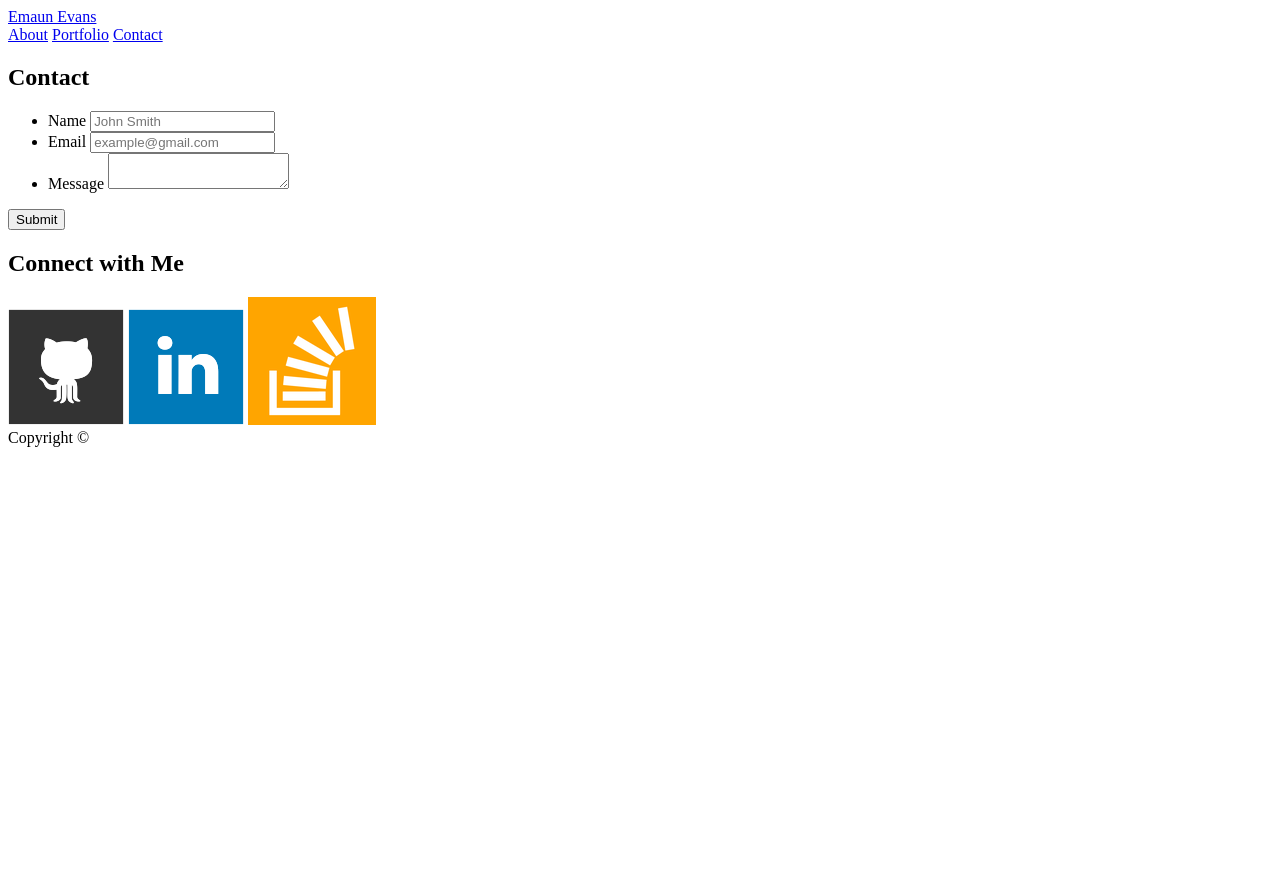
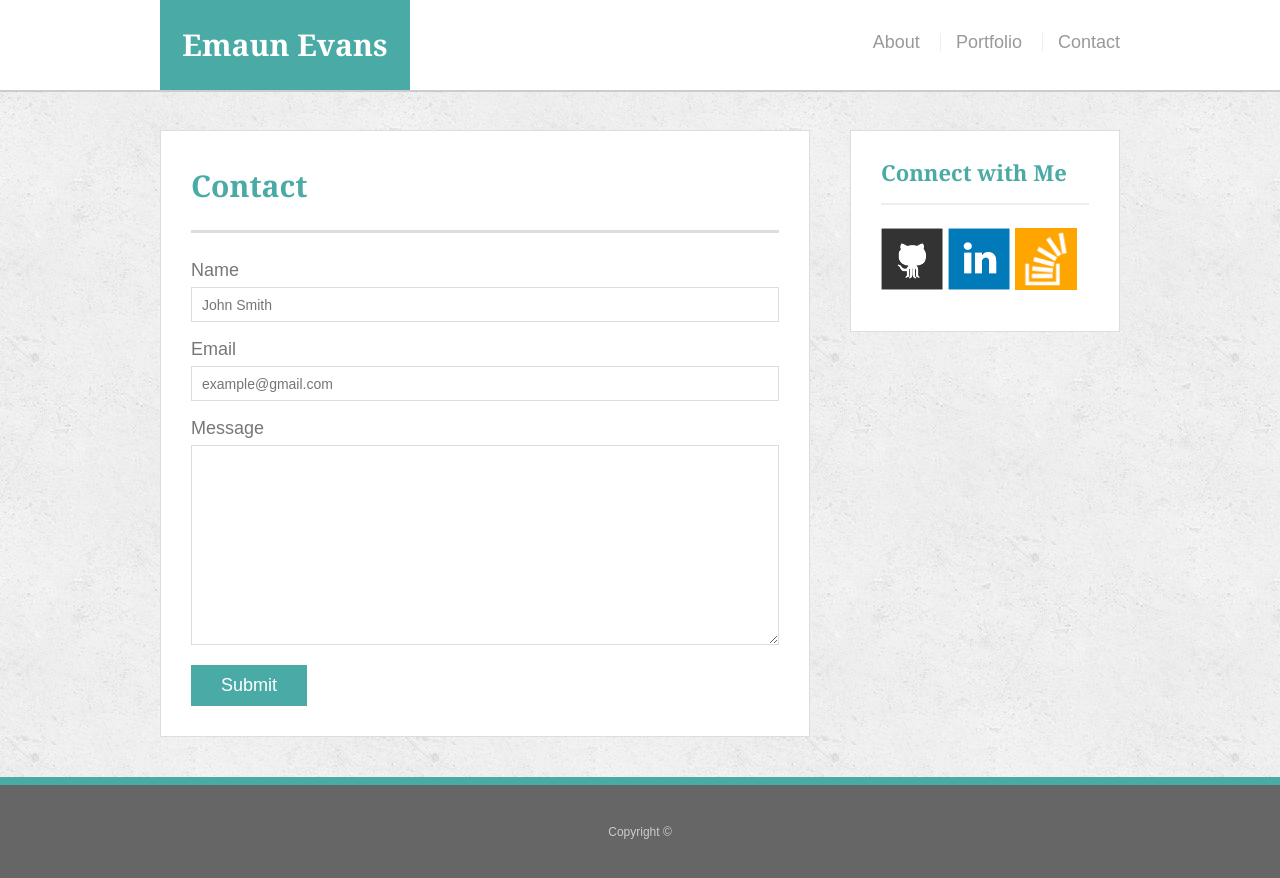
Before and after one commit to emaunevans/Responsive-Portfolio, a plain HTML site: page contact.html in a window 1280 px wide. Before the commit the page ends 800 px from the top, so only its background shows below. Drawn offline with Linux system fonts and the light colour scheme; files that its build step writes are made by us from their sources; files whose address does not match are found by name.

Commit message:
working code

```diff
--- /dev/null
+++ b/assets/css/reset.css
@@ -0,0 +1,134 @@
+/* http://meyerweb.com/eric/tools/css/reset/
+   v2.0 | 20110126
+   License: none (public domain)
+*/
+
+html,
+body,
+div,
+span,
+applet,
+object,
+iframe,
+h1,
+h2,
+h3,
+h4,
+h5,
+h6,
+p,
+blockquote,
+pre,
+a,
+abbr,
+acronym,
+address,
+big,
+cite,
+code,
+del,
+dfn,
+em,
+img,
+ins,
+kbd,
+q,
+s,
+samp,
+small,
+strike,
+strong,
+sub,
+sup,
+tt,
+var,
+b,
+u,
+i,
+center,
+dl,
+dt,
+dd,
+ol,
+ul,
+li,
+fieldset,
+form,
+label,
+legend,
+table,
+caption,
+tbody,
+tfoot,
+thead,
+tr,
+th,
+td,
+article,
+aside,
+canvas,
+details,
+embed,
+figure,
+figcaption,
+footer,
+header,
+hgroup,
+menu,
+nav,
+output,
+ruby,
+section,
+summary,
+time,
+mark,
+audio,
+video {
+  padding: 0;
+  margin: 0;
+  font: inherit;
+  font-size: 100%;
+  vertical-align: baseline;
+  border: 0;
+}
+/* HTML5 display-role reset for older browsers */
+article,
+aside,
+details,
+figcaption,
+figure,
+footer,
+header,
+hgroup,
+menu,
+nav,
+section {
+  display: block;
+}
+
+body {
+  line-height: 1;
+}
+
+ol,
+ul {
+  list-style: none;
+}
+
+blockquote,
+q {
+  quotes: none;
+}
+
+blockquote:before,
+blockquote:after,
+q:before,
+q:after {
+  content: "";
+  content: none;
+}
+
+table {
+  border-spacing: 0;
+  border-collapse: collapse;
+}
--- /dev/null
+++ b/assets/css/style.css
@@ -0,0 +1,268 @@
+body {
+    font-family: Arial, "Helvetica Neue", Helvetica, sans-serif;
+    font-size: 18px;
+    line-height: 34px;
+    color: #777;
+    background: url("../images/concrete_seamless.png");
+  }
+
+  * {
+    box-sizing: border-box;
+  }
+
+  /* general */
+
+  .container {
+    width: 100%;
+    max-width: 960px;
+    margin: 0 auto;
+    clear: both;
+  }
+
+  h1,
+  h2,
+  h3,
+  p {
+    margin-bottom: 20px;
+  }
+
+  p:last-child {
+    margin-bottom: 0;
+  }
+
+  h1,
+  h2,
+  h3 {
+    font-family: Georgia, Times, "Times New Roman", serif;
+    font-weight: 700;
+    color: #4aaaa5;
+  }
+
+  h1 {
+    padding-bottom: 20px;
+    font-size: 30px;
+    line-height: 49px;
+    border-bottom: 3px solid #ddd;
+  }
+
+  h2,
+  h3 {
+    font-size: 22px;
+  }
+
+  /* header */
+
+  #masthead {
+    position: fixed;
+    z-index: 99;
+    width: 100%;
+    margin: 0 0 30px;
+    overflow: auto;
+    color: #fff;
+    background: #fff;
+    border-bottom: 2px solid #ccc;
+  }
+
+  #logo {
+    float: left;
+    width: 250px;
+    height: 90px;
+    font-family: Georgia, Times, "Times New Roman", serif;
+    font-size: 30px;
+    font-weight: 700;
+    line-height: 90px;
+    color: #fff;
+    text-align: center;
+    text-decoration: none;
+    background: #4aaaa5;
+  }
+
+  nav {
+    float: right;
+    margin-top: 25px;
+  }
+
+  nav a {
+    display: inline-block;
+    padding-left: 15px;
+    margin-left: 15px;
+    line-height: 18px;
+    color: #999;
+    text-decoration: none;
+    border-left: 1px solid #efefef;
+  }
+
+  nav a:first-child {
+    border-left: 0 none;
+  }
+
+  /* footer */
+
+  footer {
+    padding: 30px 0;
+    clear: both;
+    font-size: 12px;
+    color: #fff;
+    color: #ccc;
+    text-align: center;
+    background: #666;
+    border-top: 8px solid #4aaaa5;
+  }
+
+  /* sidebar */
+
+  .sidebar {
+    float: right;
+    width: 100%;
+    max-width: 270px;
+    padding: 30px;
+    margin-bottom: 20px;
+    background: #fff;
+    border: 1px solid #ddd;
+  }
+
+  h3,
+  .sidebar h2 {
+    padding-bottom: 20px;
+    margin-bottom: 15px;
+    line-height: 22px;
+    border-bottom: 2px solid #eee;
+  }
+
+  .social {
+    width: 62px;
+    height: 62px;
+    margin-top: 8px;
+    margin-right: 5px;
+  }
+
+  .social:last-child {
+    margin-right: 0;
+  }
+
+  /* main */
+
+  #main-container {
+    padding-top: 130px;
+  }
+
+  .main-section {
+    float: left;
+    width: 100%;
+    max-width: 650px;
+    padding: 30px;
+    margin: 0 0 40px;
+    background: #fff;
+    border: 1px solid #ddd;
+  }
+
+  /* portfolio page */
+
+  .work {
+    position: relative;
+    float: left;
+    width: 274px;
+    margin: 20px 0 25px;
+    overflow: auto;
+  }
+
+  .work:nth-child(even) {
+    margin-right: 40px;
+  }
+
+  .work img {
+    width: 100%;
+    border: 0 none;
+    opacity: 0.8;
+  }
+
+  .work h3 {
+    position: absolute;
+    bottom: 20px;
+    width: 100%;
+    padding: 15px;
+    margin-bottom: 0;
+    font-weight: 300;
+    line-height: 30px;
+    color: #fff;
+    text-align: center;
+    background: #4aaaa5;
+    border-bottom: 0;
+  }
+
+  .auth-image {
+    float: left;
+    width: 200px;
+    height: auto;
+    margin-top: 10px;
+    margin-right: 25px;
+  }
+
+  /* contact page */
+
+  #contact-form ul {
+    margin-bottom: 20px;
+  }
+
+  #contact-form li {
+    margin-bottom: 10px;
+  }
+
+  label,
+  input[type=text],
+  input[type=email],
+  textarea {
+    display: block;
+    width: 100%;
+  }
+
+  input[type=text],
+  input[type=email],
+  textarea {
+    height: 35px;
+    padding: 0 10px;
+    font-size: 14px;
+    border: 1px solid #ddd;
+  }
+
+  textarea {
+    height: 200px;
+  }
+
+  input[type=submit] {
+    padding: 10px 30px;
+    font-size: 18px;
+    color: #fff;
+    cursor: pointer;
+    background: #4aaaa5;
+    border: 0 none;
+  }
+
+@media screen and (max-width:980px) {
+    .container{
+        width: 768px;
+    }
+
+    .auth-image{
+        float: none;
+        width: 100%;
+    }
+
+}
+
+@media screen and (max-width:768px) {
+    .container{
+        width:640px;
+    }
+    .auth-image{
+         float: none;
+         width: 100%;
+
+     }
+
+}
+
+@media screen and (max-width:640px) {
+    .container{
+    }
+}
```
Also changed, not shown: Classwork Day1.html (added, +9 -0 lines), index.html (+5 -9 lines), assets/images/AboutMePic.jpg (renamed from assets1/css/images/AboutMePic.jpg), assets/images/concrete_seamless.png (renamed from assets1/css/images/concrete_seamless.png), assets/images/github-128.png (renamed from assets1/css/images/github-128.png), assets/images/linkedin-128.png (renamed from assets1/css/images/linkedin-128.png), assets/images/stackoverflow-128.png (renamed from assets1/css/images/stackoverflow-128.png), assets/images/technics-q-c-640-480-1.jpg (renamed from assets1/css/images/technics-q-c-640-480-1.jpg), assets/images/technics-q-c-640-480-2.jpg (renamed from assets1/css/images/technics-q-c-640-480-2.jpg), assets/images/technics-q-c-640-480-5.jpg (renamed from assets1/css/images/technics-q-c-640-480-5.jpg), assets/images/technics-q-c-640-480-7.jpg (renamed from assets1/css/images/technics-q-c-640-480-7.jpg), assets/images/technics-q-c-640-480-9.jpg (renamed from assets1/css/images/technics-q-c-640-480-9.jpg), assets1/css/reset.css (deleted), assets1/css/style.css (deleted).
